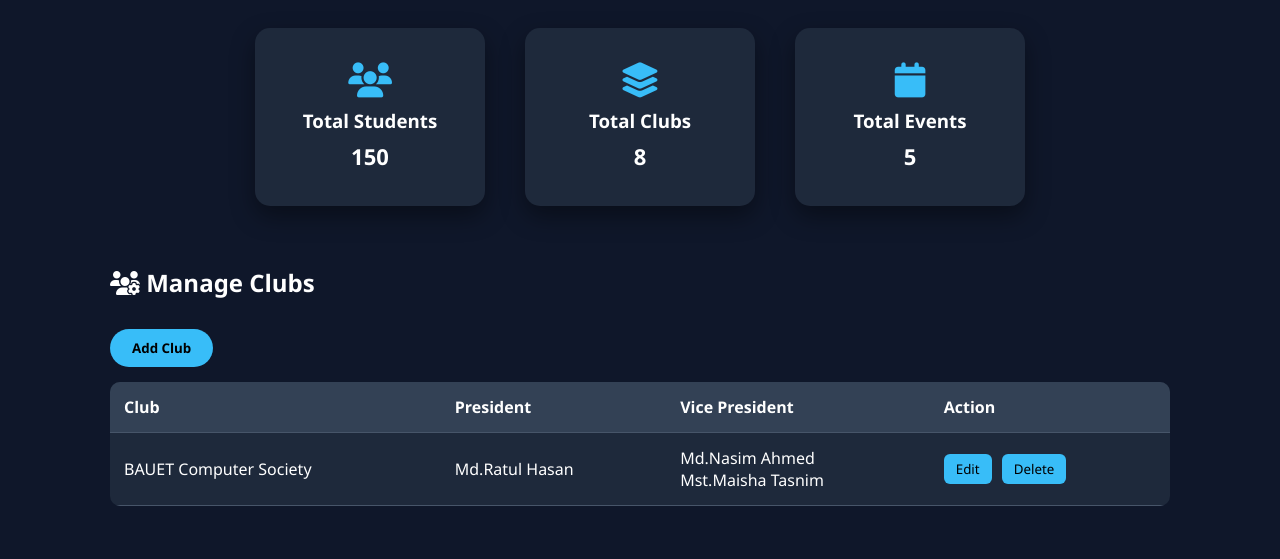
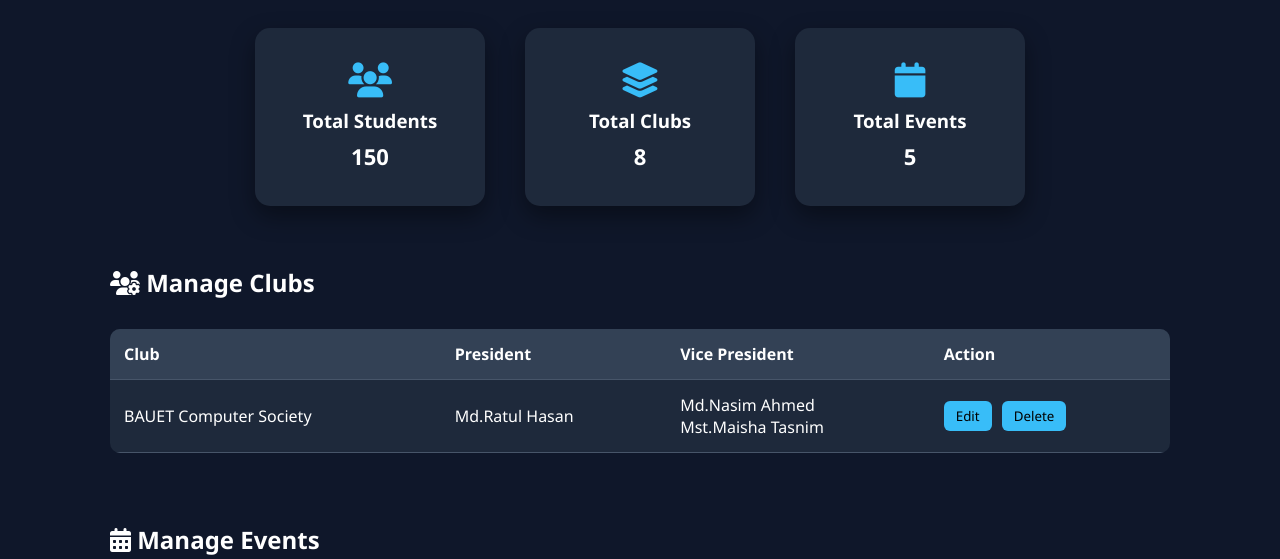
Before and after one commit to rafikun2523-er/club-integrating-website, a website: page html code/admin.html in a window 1280 px wide. Shown: the part 241-800 px from the top of the page. Drawn offline with Linux system fonts and the light colour scheme; no server answers.

Commit message:
My local change

```diff
--- a/html code/admin.html
+++ b/html code/admin.html
@@ -72,7 +72,7 @@ href="https://cdnjs.cloudflare.com/ajax/libs/font-awesome/6.5.0/css/all.min.css"
 
 <h2><i class="fas fa-users-cog"></i> Manage Clubs</h2>
 
-<button class="admin-btn" onclick="addClub()">Add Club</button>
+
 
 <table>
 
```
